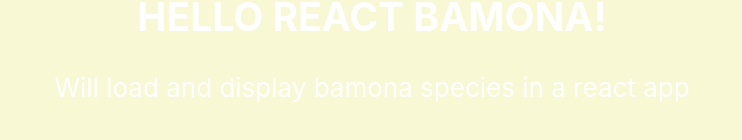
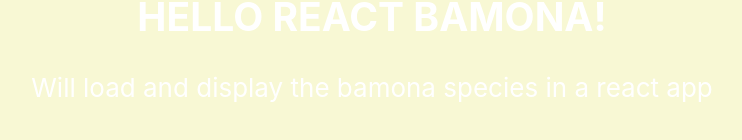
Before and after one commit to tnaberhaus/react-bamona, a React (Create React App) app: page / in a window 1280 px wide. Shown: the part 368-508 px from the top of the page, without its empty margins (268-1010 px from the left). Built offline with nearby package versions, Linux system fonts and the light colour scheme.

Commit message:
Changed purpose message

```diff
--- a/src/App.js
+++ b/src/App.js
@@ -6,7 +6,7 @@ function App() {
     <div className="App">
       <header className="App-header">
        <h2>HELLO REACT BAMONA!</h2>
-       <div>Will load and display bamona species in a react app</div>
+       <div>Will load and display the bamona species in a react app</div>
       </header>
     </div>
   );
```
